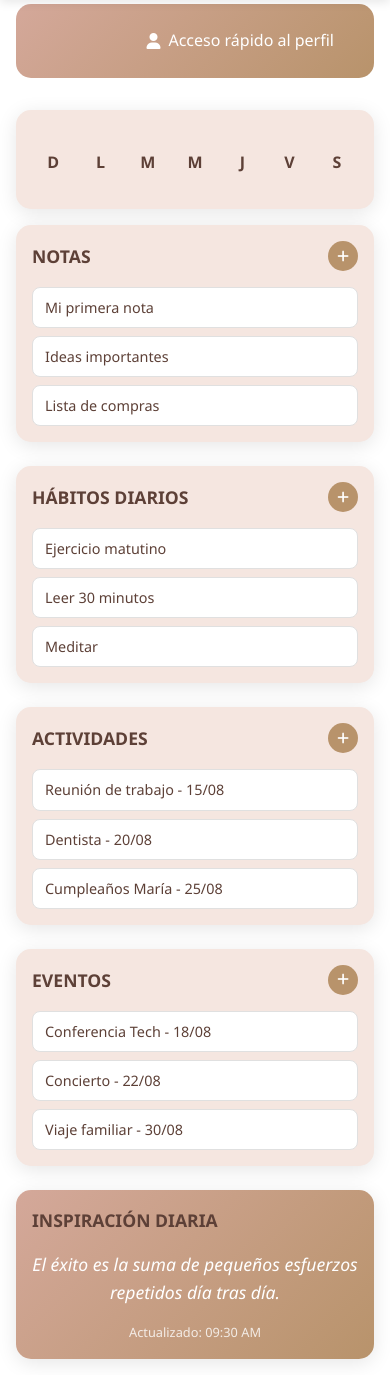
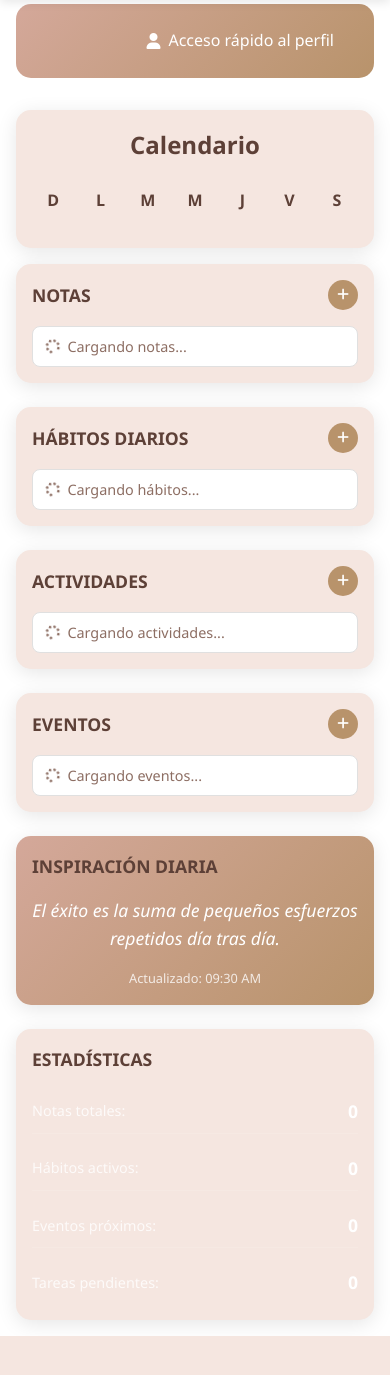
Before and after one commit to LuanGamer33/mydaily-supabase, a PHP site: page /dashboard.html in a window 390 px wide. Shown: the part 92-1467 px from the top of the page. After the commit the page ends 1428 px from the top, so only its background shows below. Run offline with PHP 8.4, Linux system fonts and the light colour scheme; some libraries are stand-ins or nearby versions.

Commit message:
Add files via upload

```diff
--- a/css/dashboard.css
+++ b/css/dashboard.css
@@ -546,6 +546,254 @@
     margin: auto;
 }
 
+/* Estadísticas del dashboard */
+.stats-card .stats-content {
+    display: flex;
+    flex-direction: column;
+    gap: 0.75rem;
+}
+
+.stat-row {
+    display: flex;
+    justify-content: space-between;
+    align-items: center;
+    padding: 0.5rem 0;
+    border-bottom: 1px solid rgba(255, 255, 255, 0.1);
+}
+
+.stat-row:last-child {
+    border-bottom: none;
+}
+
+.stat-label {
+    font-size: 0.9rem;
+    color: rgba(255, 255, 255, 0.8);
+}
+
+.stat-value {
+    font-weight: bold;
+    font-size: 1.1rem;
+    color: white;
+}
+
+/* Estados de carga mejorados */
+.preview-item {
+    min-height: 40px;
+    display: flex;
+    align-items: center;
+    justify-content: flex-start;
+}
+
+.preview-item .fa-spinner {
+    margin-right: 0.5rem;
+}
+
+/* Indicador de carga global */
+#loading-indicator {
+    display: flex;
+    align-items: center;
+    gap: 0.5rem;
+    font-weight: 500;
+    border: 1px solid rgba(255, 255, 255, 0.2);
+}
+
+#loading-indicator .fa-spinner {
+    font-size: 1.2rem;
+}
+
+/* Estados vacíos mejorados */
+.empty-state {
+    text-align: center;
+    padding: 2rem;
+    color: var(--text-light);
+    font-style: italic;
+}
+
+.empty-state i {
+    font-size: 2rem;
+    margin-bottom: 1rem;
+    opacity: 0.5;
+}
+
+/* Animaciones suaves para cargas */
+@keyframes fadeIn {
+    from { opacity: 0; transform: translateY(10px); }
+    to { opacity: 1; transform: translateY(0); }
+}
+
+.preview-item:not(.loading) {
+    animation: fadeIn 0.3s ease-out;
+}
+
+/* Grid del dashboard responsive mejorado */
+@media (max-width: 1200px) {
+    .preview-sections {
+        grid-template-columns: 1fr 1fr;
+        grid-template-rows: repeat(3, auto);
+    }
+
+    .inspiration-card {
+        grid-column: span 2;
+    }
+
+    .stats-card {
+        grid-column: span 2;
+    }
+}
+
+@media (max-width: 768px) {
+    .preview-sections {
+        grid-template-columns: 1fr;
+    }
+
+    .inspiration-card,
+    .stats-card {
+        grid-column: span 1;
+    }
+}
+
+/* Estados de hover mejorados para preview items */
+.preview-item:hover {
+    background: var(--primary-color);
+    color: white;
+    transform: translateX(5px);
+    box-shadow: 0 2px 8px rgba(0, 0, 0, 0.1);
+}
+
+/* Estilos para los atajos de teclado */
+.keyboard-shortcuts-info {
+    position: fixed;
+    bottom: 20px;
+    right: 20px;
+    background: var(--card-background);
+    border: 1px solid var(--border-color);
+    border-radius: var(--border-radius);
+    padding: 1rem;
+    box-shadow: 0 4px 20px var(--shadow);
+    max-width: 300px;
+    transform: translateX(100%);
+    transition: transform 0.3s ease;
+    z-index: 1000;
+}
+
+.keyboard-shortcuts-info.show {
+    transform: translateX(0);
+}
+
+.keyboard-shortcuts-info h4 {
+    color: var(--text-dark);
+    margin-bottom: 0.5rem;
+    font-size: 0.9rem;
+}
+
+.shortcut-item {
+    display: flex;
+    justify-content: space-between;
+    align-items: center;
+    padding: 0.25rem 0;
+    font-size: 0.8rem;
+}
+
+.shortcut-item kbd {
+    background: var(--border-color);
+    border: 1px solid var(--text-light);
+    border-radius: 3px;
+    padding: 0.1rem 0.3rem;
+    font-size: 0.7rem;
+    font-family: monospace;
+}
+
+/* Mejoras en el calendario */
+.calendar-day {
+    position: relative;
+    overflow: hidden;
+}
+
+.calendar-day.has-event::after {
+    content: '';
+    position: absolute;
+    bottom: 2px;
+    right: 2px;
+    width: 4px;
+    height: 4px;
+    border-radius: 50%;
+    background: var(--accent-color);
+}
+
+/* Botones de acción mejorados */
+.add-btn {
+    transition: all 0.3s ease;
+}
+
+.add-btn:hover {
+    transform: rotate(90deg) scale(1.1);
+    box-shadow: 0 2px 8px rgba(0, 0, 0, 0.2);
+}
+
+/* Estados de modales mejorados */
+.modal.show {
+    animation: modalFadeIn 0.3s ease;
+}
+
+@keyframes modalFadeIn {
+    from {
+        opacity: 0;
+        backdrop-filter: blur(0px);
+    }
+    to {
+        opacity: 1;
+        backdrop-filter: blur(5px);
+    }
+}
+
+.modal-content {
+    animation: modalSlideIn 0.3s ease;
+}
+
+@keyframes modalSlideIn {
+    from {
+        transform: translateY(-50px) scale(0.9);
+        opacity: 0;
+    }
+    to {
+        transform: translateY(0) scale(1);
+        opacity: 1;
+    }
+}
+
+/* Mejoras en formularios */
+.form-field input:focus,
+.form-field textarea:focus,
+.form-field select:focus {
+    transform: translateY(-1px);
+    box-shadow: 0 4px 12px rgba(0, 0, 0, 0.1);
+}
+
+/* Estados de error */
+.error-message {
+    background: #fee;
+    border: 1px solid #fcc;
+    color: #c33;
+    padding: 0.75rem;
+    border-radius: var(--border-radius);
+    margin: 1rem 0;
+    display: flex;
+    align-items: center;
+    gap: 0.5rem;
+}
+
+.success-message {
+    background: #efe;
+    border: 1px solid #cfc;
+    color: #3c3;
+    padding: 0.75rem;
+    border-radius: var(--border-radius);
+    margin: 1rem 0;
+    display: flex;
+    align-items: center;
+    gap: 0.5rem;
+}
+
 @keyframes modalShow {
     from {
         opacity: 0;
--- a/dashboard.html
+++ b/dashboard.html
@@ -9,6 +9,10 @@
     <link href="img/Carpincho de pie sobre un parche de hierba.png" rel="icon">
 </head>
 <body>
+    <div id="loading-indicator" style="display: none; position: fixed; top: 50%; left: 50%; transform: translate(-50%, -50%); z-index: 3000; background: rgba(0,0,0,0.8); color: white; padding: 1rem; border-radius: 8px;">
+        <i class="fas fa-spinner fa-spin"></i> Cargando...
+    </div>
+
     <header class="header">
         <div class="header-content">
             <div class="logo-section">
@@ -27,7 +31,7 @@
                 <div class="user-avatar">
                     <i class="fas fa-user-circle"></i>
                 </div>
-                <span class="username">Usuario Demo</span>
+                <span class="username">Cargando...</span>
             </div>
 
             <!-- Navegación -->
@@ -64,7 +68,7 @@
                     <!-- Calendario -->
                     <div class="calendar-section">
                         <div class="section-header">
-                            <h3 id="current-month"></h3>
+                            <h3 id="current-month">Calendario</h3>
                         </div>
                         <div class="calendar-grid">
                             <div class="calendar-header">
@@ -86,9 +90,9 @@
                                 </button>
                             </div>
                             <div class="card-content">
-                                <div class="preview-item" onclick="window.location.href='notes.html'">Mi primera nota</div>
-                                <div class="preview-item" onclick="window.location.href='notes.html'">Ideas importantes</div>
-                                <div class="preview-item" onclick="window.location.href='notes.html'">Lista de compras</div>
+                                <div class="preview-item" style="color: var(--text-light); text-align: center;">
+                                    <i class="fas fa-spinner fa-spin"></i> Cargando notas...
+                                </div>
                             </div>
                         </div>
 
@@ -101,9 +105,9 @@
                                 </button>
                             </div>
                             <div class="card-content">
-                                <div class="preview-item" onclick="window.location.href='habits.html'">Ejercicio matutino</div>
-                                <div class="preview-item" onclick="window.location.href='habits.html'">Leer 30 minutos</div>
-                                <div class="preview-item" onclick="window.location.href='habits.html'">Meditar</div>
+                                <div class="preview-item" style="color: var(--text-light); text-align: center;">
+                                    <i class="fas fa-spinner fa-spin"></i> Cargando hábitos...
+                                </div>
                             </div>
                         </div>
 
@@ -116,9 +120,9 @@
                                 </button>
                             </div>
                             <div class="card-content">
-                                <div class="preview-item" onclick="window.location.href='activities.html'">Reunión de trabajo - 15/08</div>
-                                <div class="preview-item" onclick="window.location.href='activities.html'">Dentista - 20/08</div>
-                                <div class="preview-item" onclick="window.location.href='activities.html'">Cumpleaños María - 25/08</div>
+                                <div class="preview-item" style="color: var(--text-light); text-align: center;">
+                                    <i class="fas fa-spinner fa-spin"></i> Cargando actividades...
+                                </div>
                             </div>
                         </div>
 
@@ -131,9 +135,9 @@
                                 </button>
                             </div>
                             <div class="card-content">
-                                <div class="preview-item" onclick="window.location.href='events.html'">Conferencia Tech - 18/08</div>
-                                <div class="preview-item" onclick="window.location.href='events.html'">Concierto - 22/08</div>
-                                <div class="preview-item" onclick="window.location.href='events.html'">Viaje familiar - 30/08</div>
+                                <div class="preview-item" style="color: var(--text-light); text-align: center;">
+                                    <i class="fas fa-spinner fa-spin"></i> Cargando eventos...
+                                </div>
                             </div>
                         </div>
 
@@ -145,6 +149,31 @@
                             <div class="card-content inspiration-content">
                                 <p class="inspiration-text" id="inspiration-message">El éxito es la suma de pequeños esfuerzos repetidos día tras día.</p>
                                 <small class="inspiration-time" id="inspiration-time">Actualizado: 09:30 AM</small>
+                            </div>
+                        </div>
+
+                        <!-- Estadísticas Rápidas -->
+                        <div class="preview-card stats-card">
+                            <div class="card-header">
+                                <h4>ESTADÍSTICAS</h4>
+                            </div>
+                            <div class="card-content stats-content">
+                                <div class="stat-row">
+                                    <span class="stat-label">Notas totales:</span>
+                                    <span class="stat-value" id="total-notes-stat">0</span>
+                                </div>
+                                <div class="stat-row">
+                                    <span class="stat-label">Hábitos activos:</span>
+                                    <span class="stat-value" id="total-habits-stat">0</span>
+                                </div>
+                                <div class="stat-row">
+                                    <span class="stat-label">Eventos próximos:</span>
+                                    <span class="stat-value" id="total-events-stat">0</span>
+                                </div>
+                                <div class="stat-row">
+                                    <span class="stat-label">Tareas pendientes:</span>
+                                    <span class="stat-value" id="pending-activities-stat">0</span>
+                                </div>
                             </div>
                         </div>
                     </div>
--- a/index.html
+++ b/index.html
@@ -56,7 +56,7 @@
                     </div>
                     <div class="inb">
                         <select name="genero" required>
-                            <option value="" disabled selected>Género</option>
+                            <option value="" disabled selected>Seleccionar género</option>
                             <option value="Masculino">Masculino</option>
                             <option value="Femenino">Femenino</option>
                             <option value="Otro">Otro</option>
@@ -106,5 +106,4 @@
     <script src="https://cdn.jsdelivr.net/npm/@supabase/supabase-js@2"></script>
     <script src="js/supabase.js"></script>
     <script src="js/script.js"></script>
-
 </body>
```
